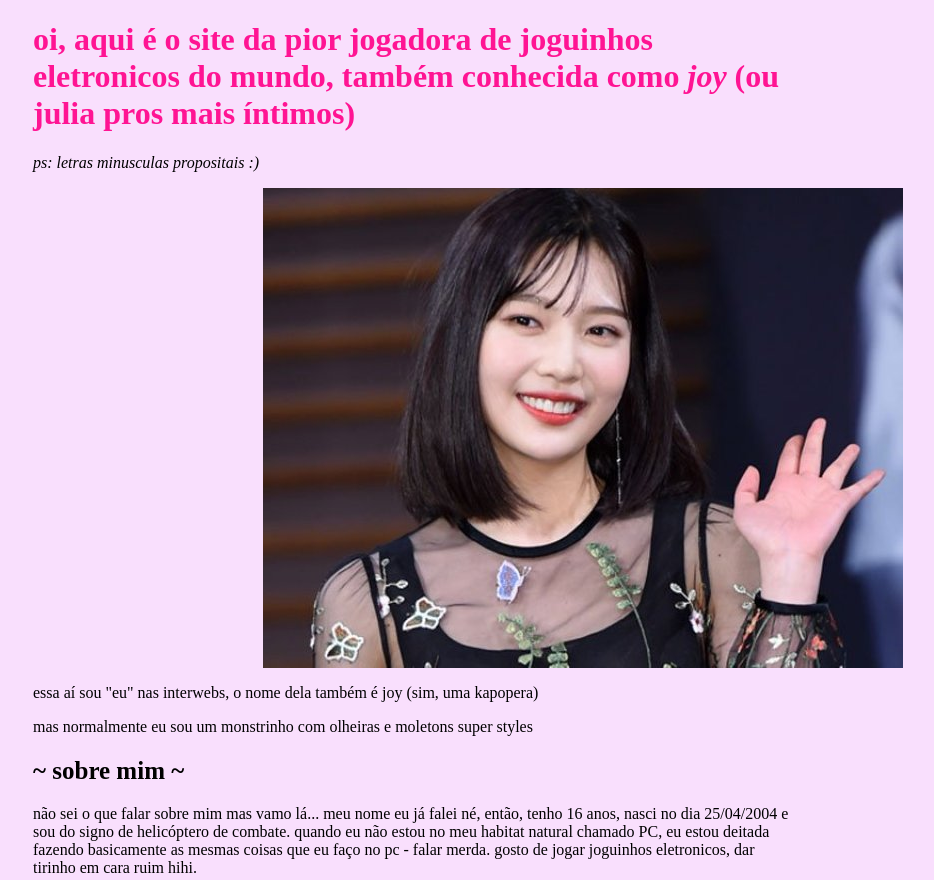
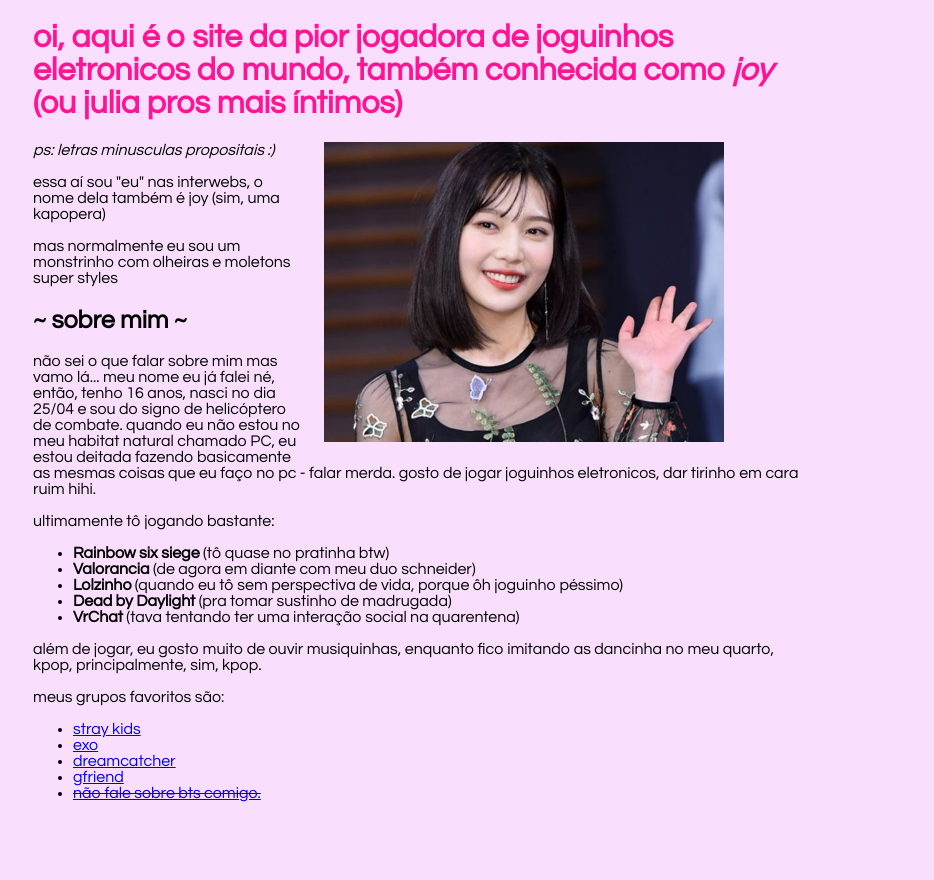
Before and after one commit to joypeachxs/sitezinho, a plain HTML site: page index.html in a window 1280 px wide. Shown: the top 880 px of the page, without its empty margins (223-1157 px from the left). After the commit the page ends 817 px from the top, so only its background shows below. Drawn offline with Linux system fonts and the light colour scheme.

Commit message:
Update index.html

```diff
--- a/index.html
+++ b/index.html
@@ -10,6 +10,7 @@
         background-color: #F9DFFD;
         margin-left: 20%;
         margin-right: 20%;
+        font-family: century gothic; serif;
       }
       h1 {
         color: deeppink;
@@ -20,9 +21,13 @@
       h2 {
         font-size: 25px;
       }
-      img {
-        display: block;
-        margin-left: 30%;
+      #foto {
+        float: right;
+        margin-left: 3%;
+        margin-right: 10%;
+        max-width: 400px;
+        max-height: 400px;
+        padding-bottom: 20px;
 
       }
     </style>
@@ -30,12 +35,12 @@
   </head>
   <body>
     <h1> <strong> oi, aqui é o site da pior jogadora de joguinhos eletronicos do mundo, também conhecida como  <em> joy</em> (ou julia pros mais íntimos)</strong></h1>
+      <img src="joy.jpg" id="foto">
       <p> <em>ps: letras minusculas propositais :)</em> </p>
-      <img src="joy.jpg">
       <p> essa aí sou "eu" nas interwebs, o nome dela também é joy (sim, uma kapopera)</p>
       <p> mas normalmente eu sou um monstrinho com olheiras e moletons super styles</p>
     <h2> ~ sobre mim ~ </h2>
-      <p>não sei o que falar sobre mim mas vamo lá... meu nome eu já falei né, então, tenho 16 anos, nasci no dia 25/04/2004 e sou do signo de helicóptero de combate.
+      <p>não sei o que falar sobre mim mas vamo lá... meu nome eu já falei né, então, tenho 16 anos, nasci no dia 25/04 e sou do signo de helicóptero de combate.
       quando eu não estou no meu habitat natural chamado PC, eu estou deitada fazendo basicamente as mesmas coisas que eu faço no pc - falar merda.
       gosto de jogar joguinhos eletronicos, dar tirinho em cara ruim hihi.</p>
       <p> ultimamente tô jogando bastante:</p>
```
